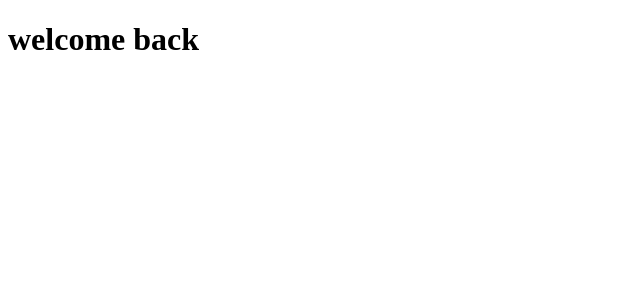
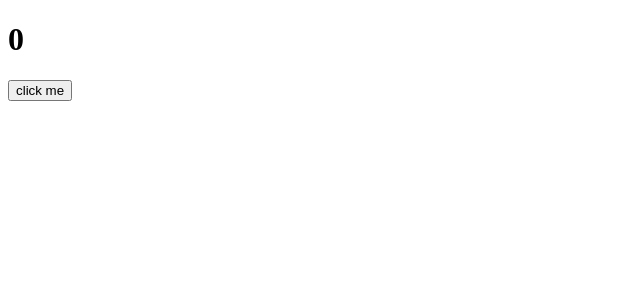
Before and after one commit to colorkite10/react_playground, a React (Create React App) app: page / in a window 1280 px wide. Shown: the top 300 px of the page, without its empty margins (0-640 px from the left). Built offline with nearby package versions, Linux system fonts and the light colour scheme.

Commit message:
useEffect는 최초 렌더링 시 한 번만 수행된다.

```diff
--- a/src/App.js
+++ b/src/App.js
@@ -1,7 +1,19 @@
+import { useEffect, useState } from "react";
+
 function App() {
+  const [counter, setCounter] = useState(0);
+
+  const onClick = () => setCounter((current) => current + 1);
+  console.log("i run all the time");
+
+  useEffect(() => {
+    console.log("call the api");
+  }, []);
+
   return (
     <div>
-      <h1>welcome back</h1>
+      <h1>{counter}</h1>
+      <button onClick={onClick}>click me</button>
     </div>
   );
 }
```
